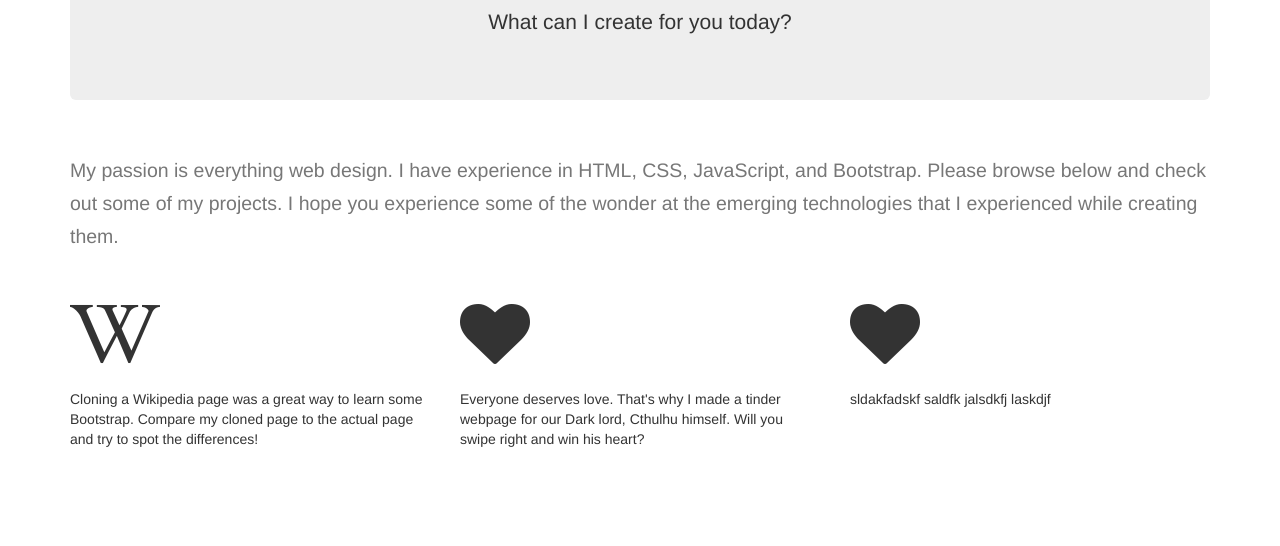
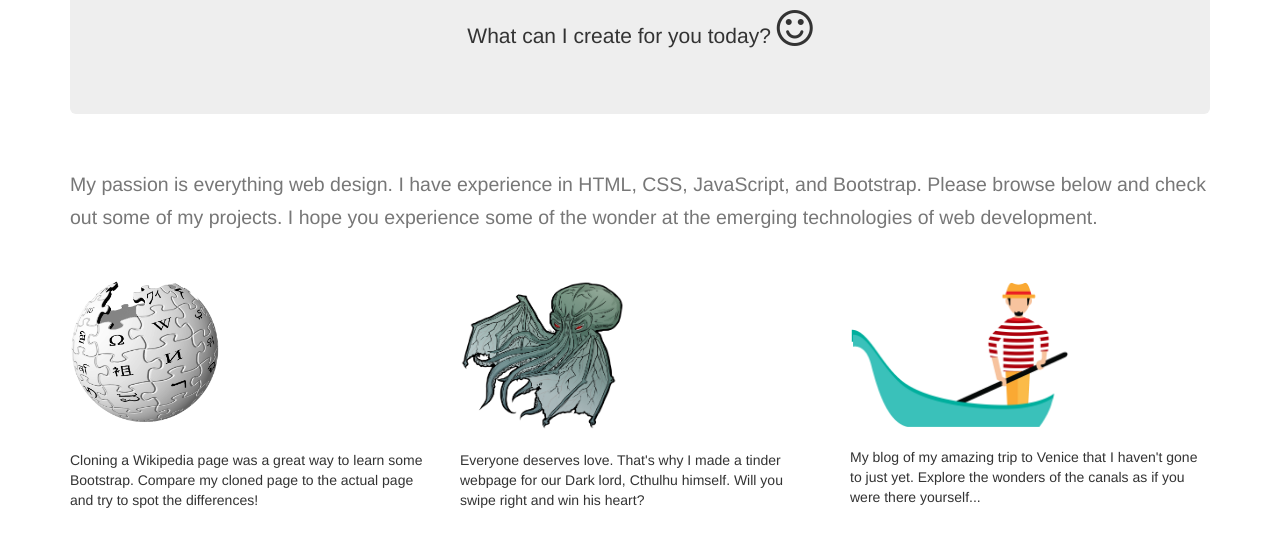
Before and after one commit to maxdhs/Portfolio, a plain HTML site: page index.html in a window 1280 px wide. Shown: the part 140-686 px from the top of the page. Drawn offline with Linux system fonts and the light colour scheme.

Commit message:
Replaced font awesome icons with png images in the columns.

```diff
--- a/index.html
+++ b/index.html
@@ -12,37 +12,41 @@
       <div class="container">
         <div class="jumbotron">
           <h1>Hi, My Name's Max</h1>
-          <p class="text-center">What can I create for you today?</p>
+          <p class="text-center">What can I create for you today? <i class="fa fa-smile-o fa-2x"></i></p>
+
         </div>
       </div>
 
       <div class="container">
         <h2><small>My passion is everything web design. I have experience in HTML, CSS, JavaScript, and Bootstrap. Please
             browse below and check out some of my projects. I hope you experience some of the wonder at the emerging
-            technologies that I experienced while creating them.
+            technologies of web development.
         </small></h2>
         <br></br>
       </div>
 
       <div class="container">
         <div class="row">
-          <div class="col-md-4">
-            <i class="fa fa-5x fa-wikipedia-w"></i>
+          <div class="col-xs-4">
+            <img src="img/wiki.png" width=150>
             <br></br>
             <p>Cloning a Wikipedia page was a great way to learn some Bootstrap. Compare
                 my cloned page to the actual page and try to spot the differences!
             </p>
           </div>
-          <div class="col-md-4">
-            <i class="fa fa-5x fa-heart"></i>
+          <div class="col-xs-4">
+            <img src="img/cthulhu.png" width=165>
             <br></br>
             <p>Everyone deserves love. That's why I made a tinder webpage for our Dark lord, Cthulhu himself. Will
-              you swipe right and win his heart?</p>
+              you swipe right and win his heart?
+            </p>
           </div>
-          <div class="col-md-4">
-            <i class="fa fa-5x fa-heart"></i>
+          <div class="col-xs-4">
+            <img src="img/italy.png" width=220>
             <br></br>
-            <p>sldakfadskf saldfk jalsdkfj laskdjf </p>
+            <p>My blog of my amazing trip to Venice that I haven't gone to just yet. Explore the wonders
+              of the canals as if you were there yourself...
+            </p>
           </div>
         </div>
       </div>
```
Also changed, not shown: img/cthulhu.png (added), img/italy.png (added), img/wiki.png (added).
